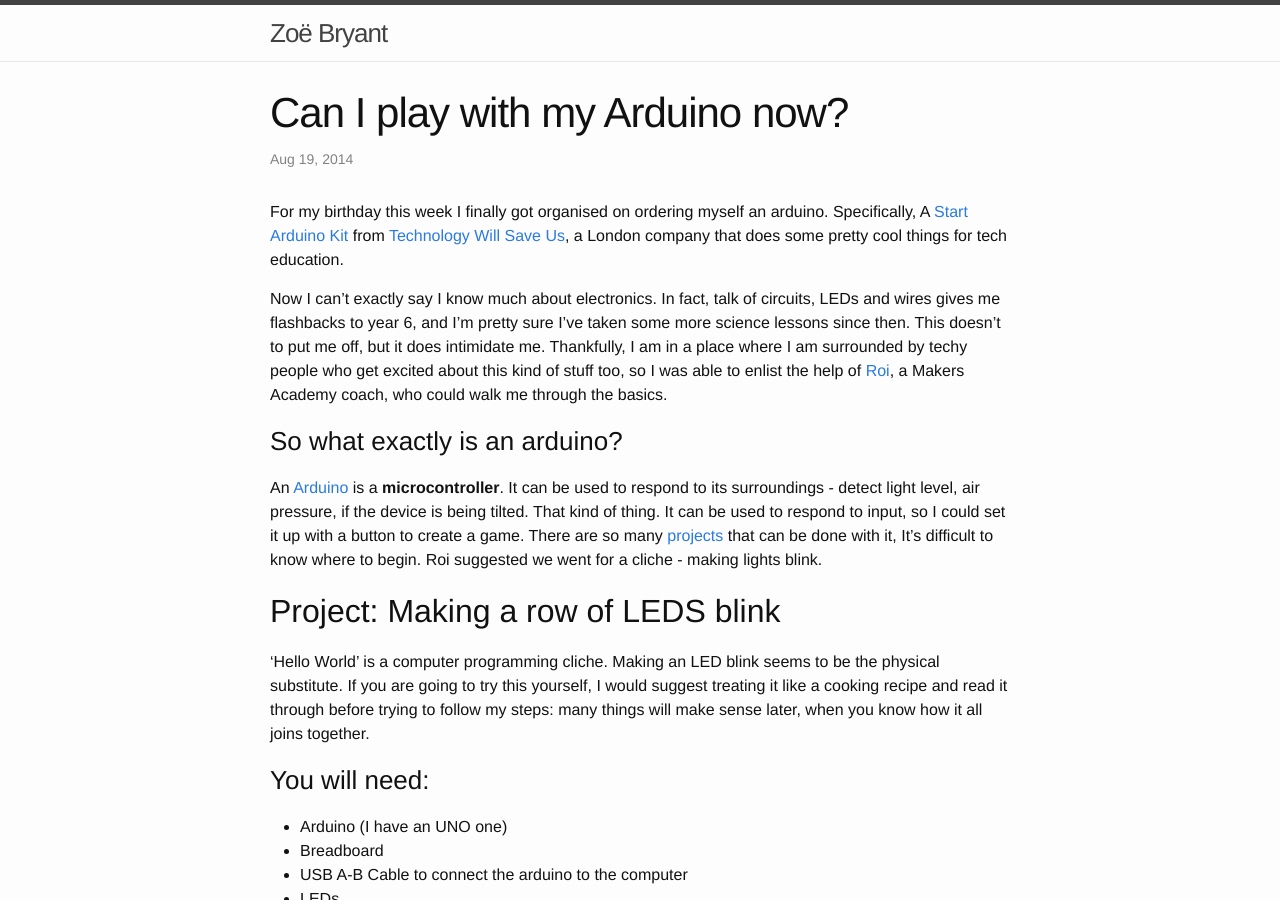
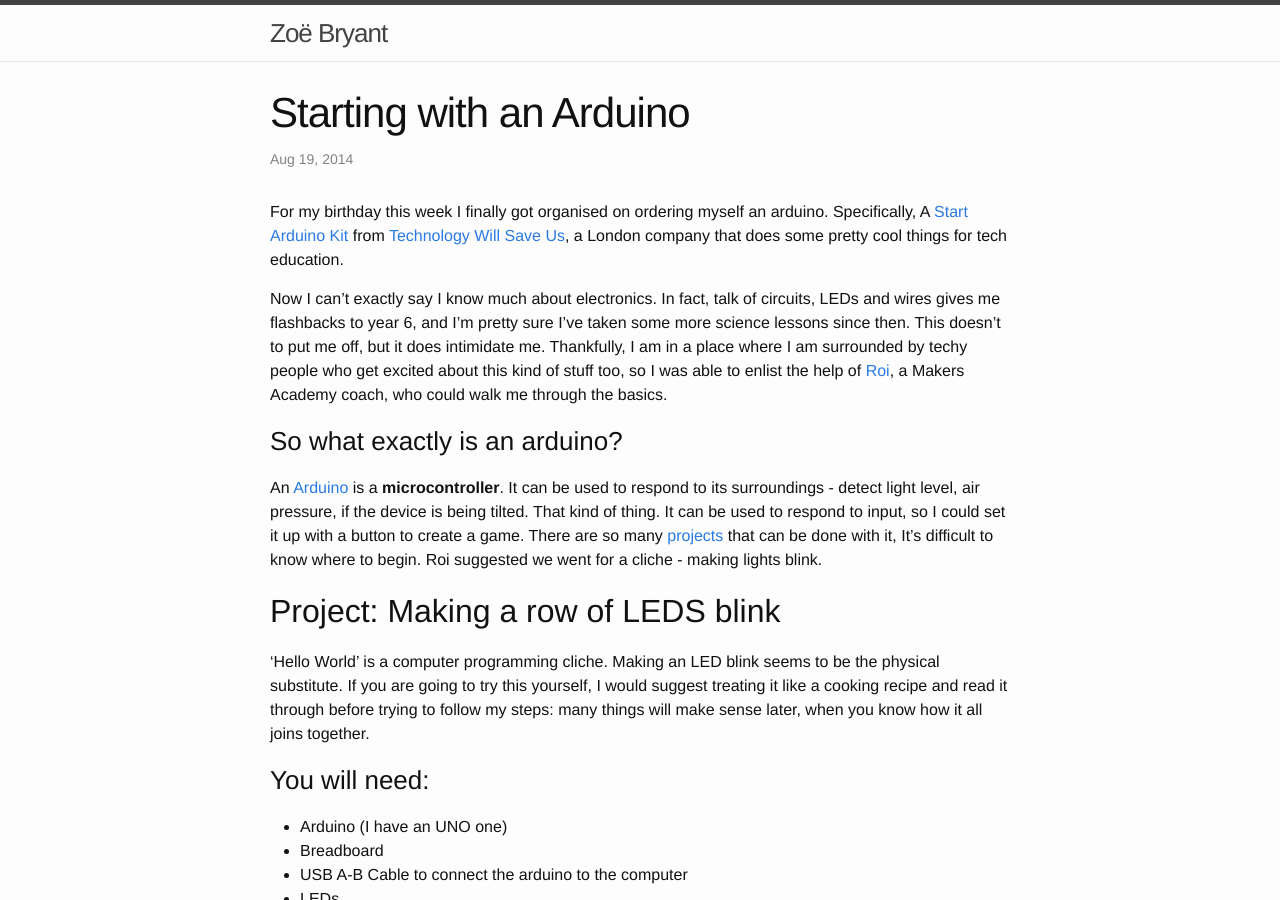
Before and after one commit to zoeabryant/blog-archive, a Jekyll site: the page built from _posts/2014-08-16-new-arduino.markdown, in a window 1280 px wide and 900 px high. Built offline with Jekyll 4.4.1, drawn with Linux system fonts in a browser that asks for light colours; Markdown is read by kramdown in place of the engine named in the settings.

Commit message:
The Can Is? were annoying me...

```diff
--- a/_posts/2014-08-14-apple-script-date.markdown
+++ b/_posts/2014-08-14-apple-script-date.markdown
@@ -1,6 +1,6 @@
 ---
 layout: post
-title:  "Can I create a keyboard shortcut to write the current date and time?"
+title:  "Creating a keyboard shortcut to write the current date and time"
 date:   2014-08-14 18:10:12
 tags:
 - apple mac
--- a/_posts/2014-08-14-can-i-blog.markdown
+++ b/_posts/2014-08-14-can-i-blog.markdown
@@ -1,6 +1,6 @@
 ---
 layout: post
-title:  "Can I blog?"
+title:  "Starting a blog"
 date:   2014-08-14 16:29:26
 tags:
 - jekyll
--- a/_posts/2014-08-14-sublime-cheatsheet.markdown
+++ b/_posts/2014-08-14-sublime-cheatsheet.markdown
@@ -1,6 +1,6 @@
 ---
 layout: post
-title:  "Can I do a talk on Sublime Text keyboard shortcuts?"
+title:  "Talk on Sublime Text keyboard shortcuts"
 date:   2014-08-14 22:09:32
 tags:
 - sublime text
--- a/_posts/2014-08-16-new-arduino.markdown
+++ b/_posts/2014-08-16-new-arduino.markdown
@@ -1,6 +1,6 @@
 ---
 layout: post
-title:  "Can I play with my Arduino now?"
+title:  "Starting with an Arduino"
 date:   2014-08-19 14:04:01
 tags:
 - arduino
```
